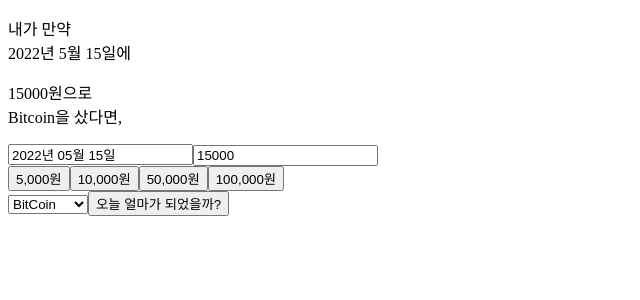
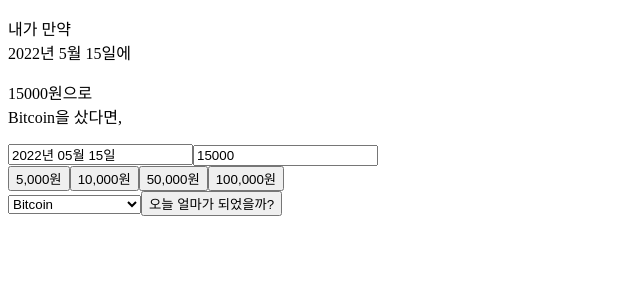
Before and after one commit to codeit-bootcamp-frontend/0-crypto-meter-techno-leaders, a React (Vite) app: page / in a window 1280 px wide. Shown: the top 300 px of the page, without its empty margins (0-640 px from the left). Built offline with nearby package versions, Linux system fonts and the light colour scheme.

Commit message:
feat: mockjson 파일 배열 렌더링

```diff
--- a/src/components/InputBoard.jsx
+++ b/src/components/InputBoard.jsx
@@ -2,6 +2,8 @@
 import ReactDatePicker, { registerLocale } from 'react-datepicker';
 import ko from 'date-fns/locale/ko';
 import InputBoardTitle from '/src/components/InputBoardTitle';
+
+import cryptoCoins from '/src/assets/coins_markets.json';
 
 // react-datepicker 캘린더 드롭다운 기본 css 모듈
 import 'react-datepicker/dist/react-datepicker.css';
@@ -87,10 +89,14 @@
           value={values.crypto}
           onChange={handleInputChange}
         >
-          <option value="Bitcoin">BitCoin</option>
-          <option value="Ethereum">Ethereum</option>
-          <option value="Tether">Tether</option>
-          <option value="Dogecoin">Dogecoin</option>
+          {cryptoCoins.map((item) => {
+            const { id, name, image } = item;
+            return (
+              <option key={id} value={name}>
+                {name}
+              </option>
+            );
+          })}
         </select>
         <button type="submit">오늘 얼마가 되었을까?</button>
       </form>
```
